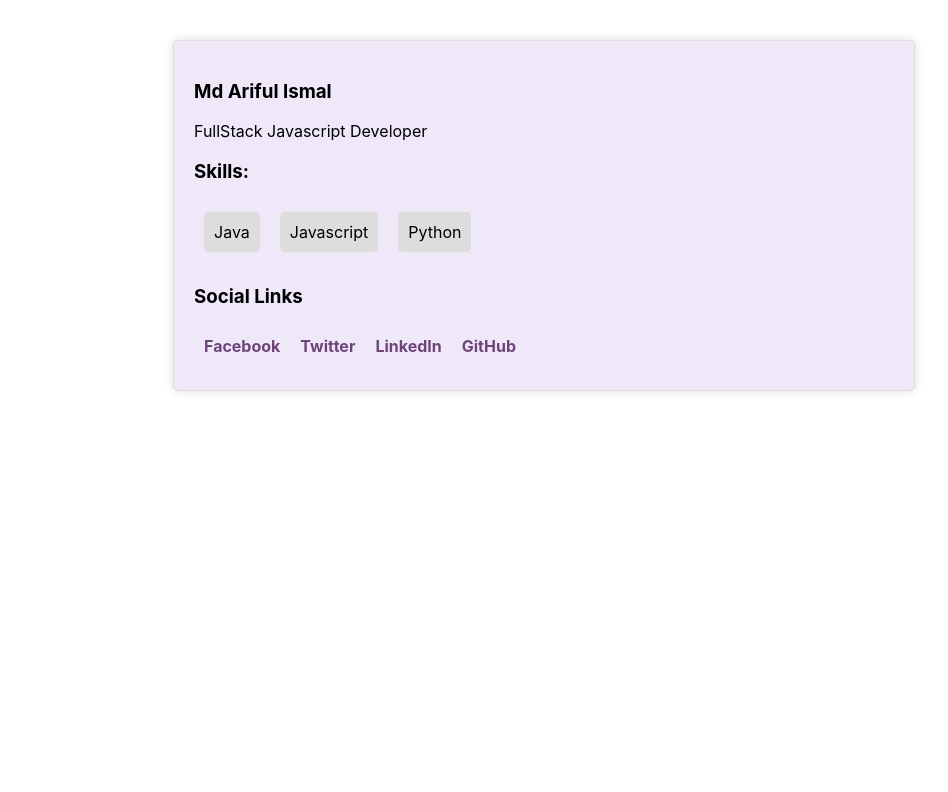
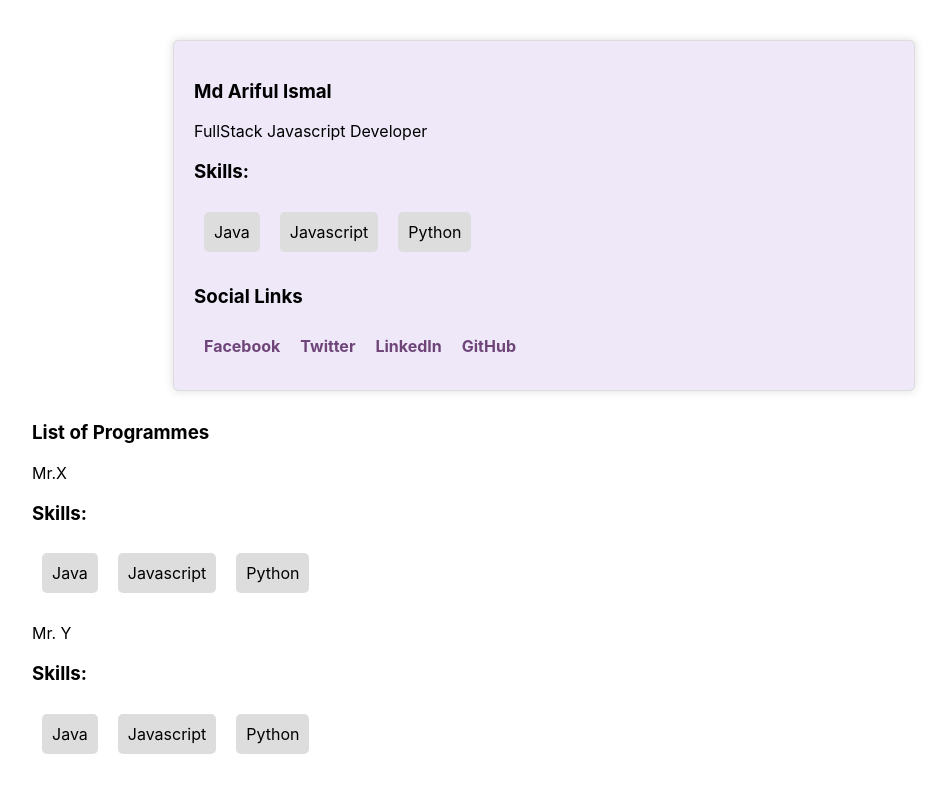
Before and after one commit to ariful4900/core-react, a React app: page / in a window 1280 px wide. Shown: the top 792 px of the page, without its empty margins (96-1044 px from the left). Built offline with nearby package versions, Linux system fonts and the light colour scheme.

Commit message:
component reuse for profile

```diff
--- a/src/components/App.jsx
+++ b/src/components/App.jsx
@@ -1,5 +1,6 @@
 import React, { Component } from 'react';
 import Profile from './Profile';
+import Skills from './Profile/Skills';
 
 
 class App extends Component {
@@ -8,8 +9,16 @@ class App extends Component {
 
 
         return (
-            <div >
+            <div className="App" >
                 <Profile/>
+                <div style={{margin: '30px 0'}}>
+                    <h3 style={{marginTop: '30px'}}>List of Programmes</h3>
+                    <p>Mr.X</p>
+                    <Skills/>
+
+                    <p>Mr. Y</p>
+                    <Skills/>
+                </div>
             </div>
         )
     }
--- a/src/components/Profile/Profile.css
+++ b/src/components/Profile/Profile.css
@@ -8,6 +8,7 @@
     padding: 20px;
     color: #000;
     background-color: #eee8f9;
+    text-align: left;
 }
 
 ul {
--- a/src/components/Profile/index.jsx
+++ b/src/components/Profile/index.jsx
@@ -10,6 +10,7 @@ import Skills from './Skills';
 
 class Profile extends Component {
     render() {
+        console.log(this.props);
         return (
             <div className="container">
                 <Bio />
--- a/src/index.css
+++ b/src/index.css
@@ -12,5 +12,7 @@ code {
     monospace;
 }
 .App{
-  text-align: center;
+
+  width: 80%;
+  margin: 0 auto;
 }
```
Also changed, not shown: src/components/Props/index.jsx (added, +12 -0 lines).
